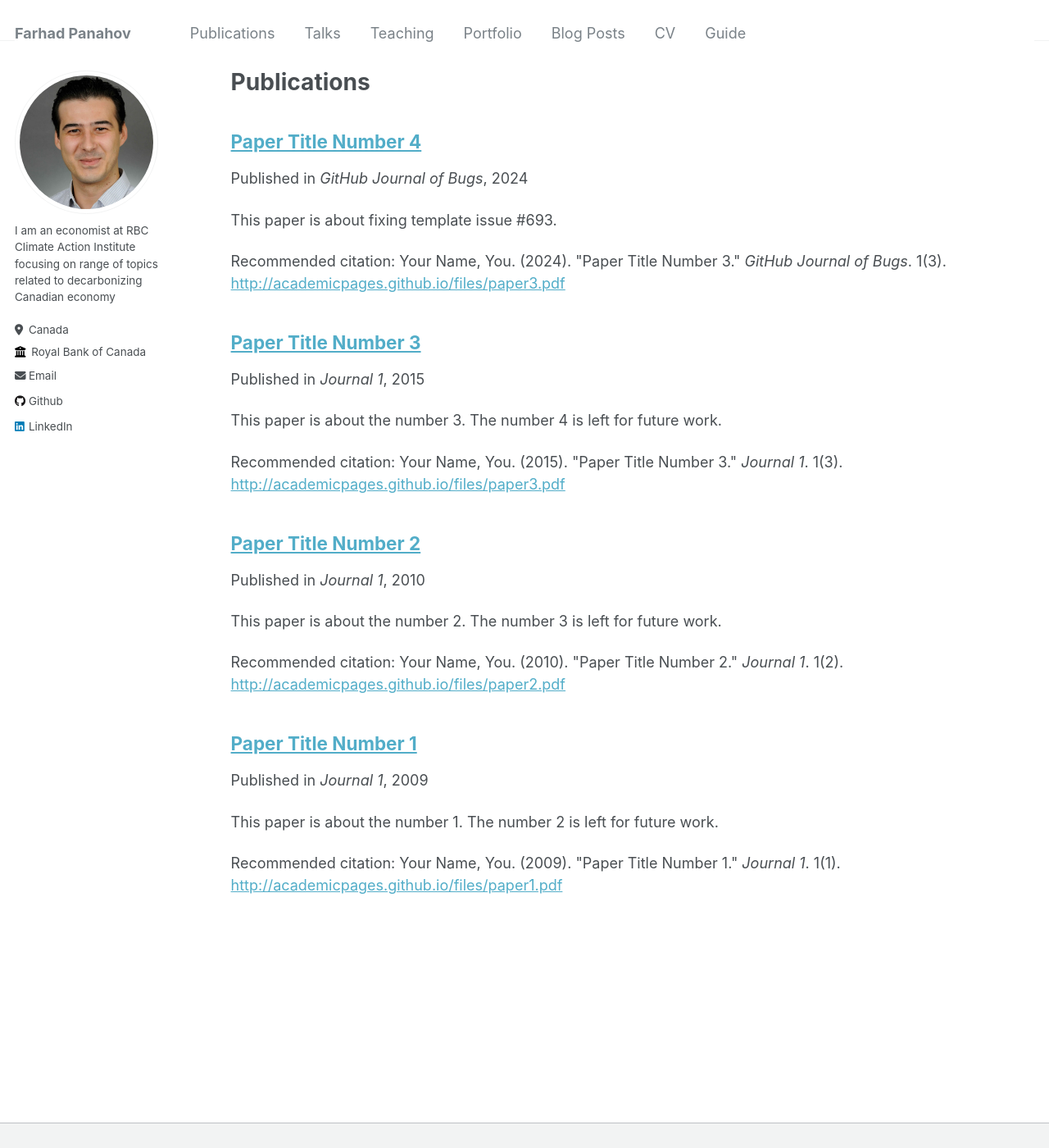
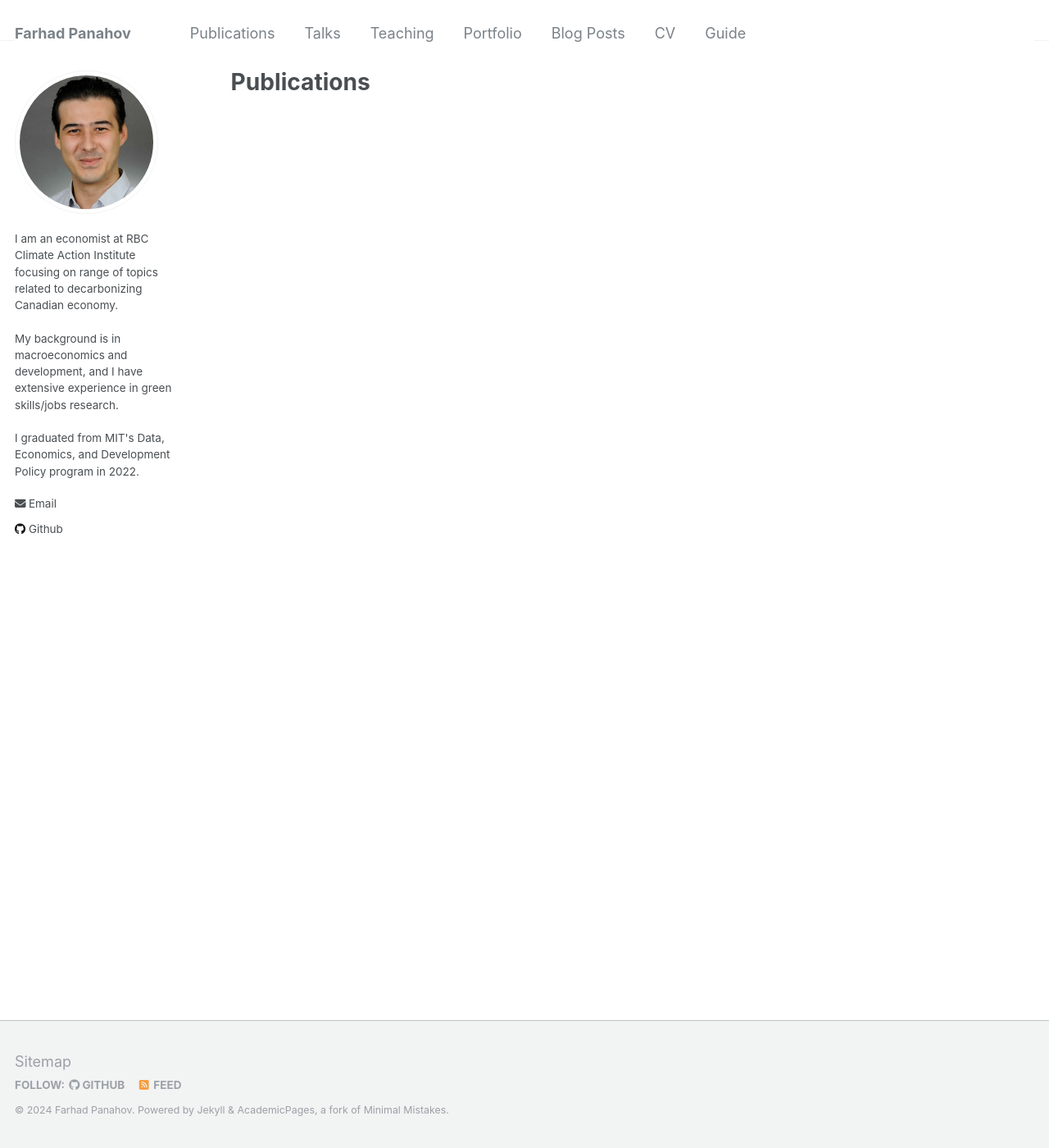
Before and after one commit to panahovf/panahovf.github.io, a Jekyll site: the page built from _pages/publications.md, in a window 1280 px wide and 1400 px high. Shown: the whole window at 82% size. Built offline with Jekyll 4.4.1, drawn with Linux system fonts in a browser that asks for light colours; part of the change alters nothing that is shown.

Commit message:
Update _config.yml

```diff
--- a/_config.yml
+++ b/_config.yml
@@ -1,79 +1,20 @@
+
 # Welcome to Jekyll!
 #
 # This config file is meant for settings that affect your entire site, values
 # which you are expected to set up once and rarely need to edit after that.
 # For technical reasons, this file is *NOT* reloaded automatically when you use
-# `jekyll serve -l -H localhost`. If you change this file, please restart the
-# server process.
+# `jekyll serve`. If you change this file, please restart the server process.
 
-# Basic Site Settings
+# Site Settings
 locale                   : "en-US"
 title                    : "Farhad Panahov"
 title_separator          : "-"
 name                     : &name "Farhad Panahov"
-description              : &description "personal description"
+description              : &description "Economist at RBC Climate Action Institute"
 url                      : https://panahovf.github.io # the base hostname & protocol for your site e.g. "https://mmistakes.github.io"
 baseurl                  : "" # the subpath of your site, e.g. "/blog"
 repository               : "panahovf/panahovf.github.io"
-
-# Site Author - The following control what appear as part of the author content on the side bar.
-#               If a field is blank the icon and link will not appear, otherwise it will be shown.
-#               Additional customization can be done by editing /_includes/author-profile.html
-author:
-  # Biographic information
-  avatar           : "linkedin pic.jpg"
-  name             : # Farhad Panahov
-  pronouns         : # example: "he/him"
-  bio              : "I am an economist at RBC Climate Action Institute focusing on range of topics related to decarbonizing Canadian economy"
-  location         : "Canada"
-  employer         : "Royal Bank of Canada"
-  uri              : #URL
-  email            : "panahovf93@gmail.com"
-
-  # Academic websites
-  arxiv            : # URL - Update with the correct link to your profile
-  googlescholar    : #"https://scholar.google.com/citations?user=PS_CX0AAAAAJ"
-  impactstory      : # URL
-  orcid            : #"http://orcid.org/yourorcidurl"
-  pubmed           : #"https://www.ncbi.nlm.nih.gov/pubmed/?term=john+snow"
-  researchgate     : # URL
-
-  # Repositories and software development
-  bitbucket        : # Username - Update with your username on the site
-  codepen          : # Username
-  dribbble         : # Username
-  github           : "panahovf"
-  kaggle           : # Username
-  stackoverflow    : # User number or user number and name (i.e., use "1" or "1/jeff-atwood")
-
-  # Social media
-  bluesky          : # Replace this with you Bluesky username
-  facebook         : # Username
-  flickr           : # Username
-  foursquare       : # Username
-  goodreads        : # Username
-  google_plus      : # Username
-  keybase          : # Username
-  instagram        : # Username
-  lastfm           : # Username
-  linkedin         : "https://www.linkedin.com/in/panahov/"
-  mastodon         : # URL
-  medium           : # URL
-  pinterest        : # Username
-  soundcloud       : # Username
-  steam            : # Username
-  telegram         : # URL
-  tumblr           : # Username
-  twitter          : # Replace this with your X / Twitter handle
-  vine             : # Username
-  weibo            : # Username
-  wikipedia        : # Username
-  xing             : # Username
-  youtube          : # Username
-  zhihu            : # URL
-
-
-# Site Settings
 teaser                   :  # filename of teaser fallback teaser image placed in /images/, .e.g. "500x300.png"
 breadcrumbs              : false # true, false (default)
 words_per_minute         : 160
@@ -107,16 +48,13 @@ staticman:
       options:
         format           : "iso8601" # "iso8601" (default), "timestamp-seconds", "timestamp-milliseconds"
 atom_feed:
-  hide                   : false     # change to true to hide the RSS feed in the footer
   path                   : # blank (default) uses feed.xml
-
 
 # SEO Related
 google_site_verification :
 bing_site_verification   :
 alexa_site_verification  :
 yandex_site_verification :
-
 
 # Social Sharing
 twitter:
@@ -136,9 +74,48 @@ social:
 
 # Analytics
 analytics:
-  provider               :  "google-universal" # false (default), "google", "google-universal", "google-analytics-4", "custom"
+  provider               :  "google-universal" # false (default), "google", "google-universal", "custom"
   google:
     tracking_id          :
+
+
+# Site Author
+author:
+  name             : #"Farhad Panahov"
+  avatar           : "linkedin pic.jpg"
+  bio              : "<p> I am an economist at RBC Climate Action Institute focusing on range of topics related to decarbonizing Canadian economy. <br> <br> My background is in macroeconomics and development, and I have extensive experience in green skills/jobs research. <br> <br> I graduated from MIT's Data, Economics, and Development Policy program in 2022.  </p> "
+  location         :
+  employer         :
+  pubmed           : #"https://www.ncbi.nlm.nih.gov/pubmed/?term=john+snow"
+  googlescholar    : #"http://yourfullgooglescholarurl.com"
+  email            : "vwiedemann@ifc.org"
+  researchgate     :  # example: "https://www.researchgate.net/profile/yourprofile"
+  uri              :
+  bitbucket        :
+  codepen          :
+  dribbble         :
+  flickr           :
+  facebook         :
+  foursquare       :
+  github           : "verena-wiedemann"
+  google_plus      :
+  keybase          :
+  instagram        :
+  impactstory      : #"https://profiles.impactstory.org/u/xxxx-xxxx-xxxx-xxxx"
+  lastfm           :
+  linkedin         :
+  orcid            : #"http://orcid.org/yourorcidurl"
+  pinterest        :
+  soundcloud       :
+  stackoverflow    : # http://stackoverflow.com/users/123456/username
+  steam            :
+  tumblr           :
+  twitter          : #"@Verena_W_"
+  vine             :
+  weibo            :
+  xing             :
+  youtube          :
+  wikipedia        :
 
 
 # Reading Files
@@ -198,23 +175,30 @@ kramdown:
 
 
 # Collections
-collections:
-  teaching:
-    output: true
-    permalink: /:collection/:path/
-  publications:
-    output: true
-    permalink: /:collection/:path/
-  portfolio:
-    output: true
-    permalink: /:collection/:path/
-  talks:
-    output: true
-    permalink: /:collection/:path/
+#collections:
+ # teaching:
+  #  output: true
+   # permalink: /:collection/:path/
+  #publications:
+   # output: true
+   # permalink: /:collection/:path/
+  #portfolio:
+   # output: true
+    #permalink: /:collection/:path/
+  #talks:
+   # output: true
+    #permalink: /:collection/:path/
 
 
 # Defaults
 defaults:
+ # _pages
+  - scope:
+      path: ""
+      type: pages
+    values:
+      layout: single
+      author_profile: true
   # _posts
   - scope:
       path: ""
@@ -226,48 +210,6 @@ defaults:
       comments: true
       share: true
       related: true
-  # _pages
-  - scope:
-      path: ""
-      type: pages
-    values:
-      layout: single
-      author_profile: true
-  # _teaching
-  - scope:
-      path: ""
-      type: teaching
-    values:
-      layout: single
-      author_profile: true
-      share: true
-      comments: true
-  # _publications
-  - scope:
-      path: ""
-      type: publications
-    values:
-      layout: single
-      author_profile: true
-      share: true
-      comments: true
-  # _portfolio
-  - scope:
-      path: ""
-      type: portfolio
-    values:
-      layout: single
-      author_profile: true
-      share: true
-      comment: true
-  # _talks
-  - scope:
-      path: ""
-      type: talks
-    values:
-      layout: talk
-      author_profile: true
-      share: true
 
 
 # Sass/SCSS
@@ -280,7 +222,7 @@ sass:
 permalink: /:categories/:title/
 # paginate: 5 # amount of posts to show
 # paginate_path: /page:num/
-timezone: America/Los_Angeles # http://en.wikipedia.org/wiki/List_of_tz_database_time_zones
+timezone: Europe/London # http://en.wikipedia.org/wiki/List_of_tz_database_time_zones
 
 
 # Plugins
```
